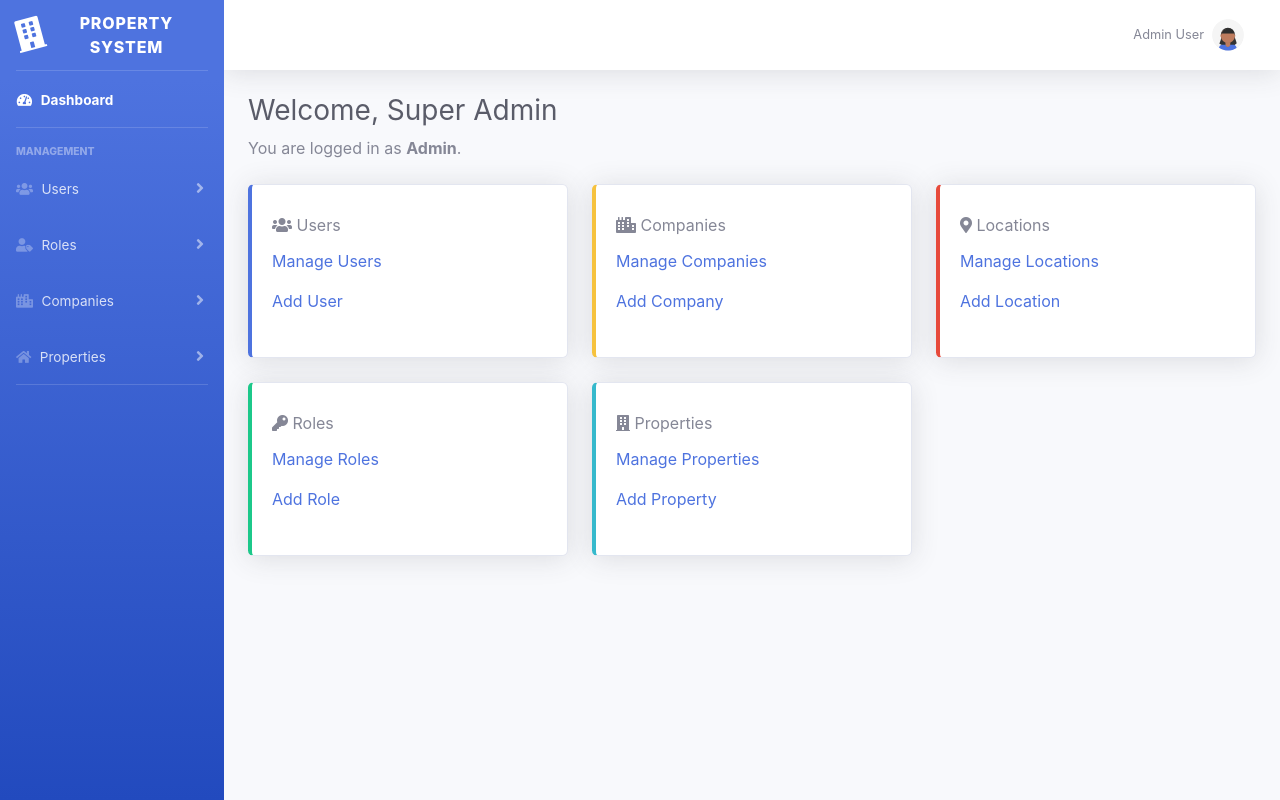
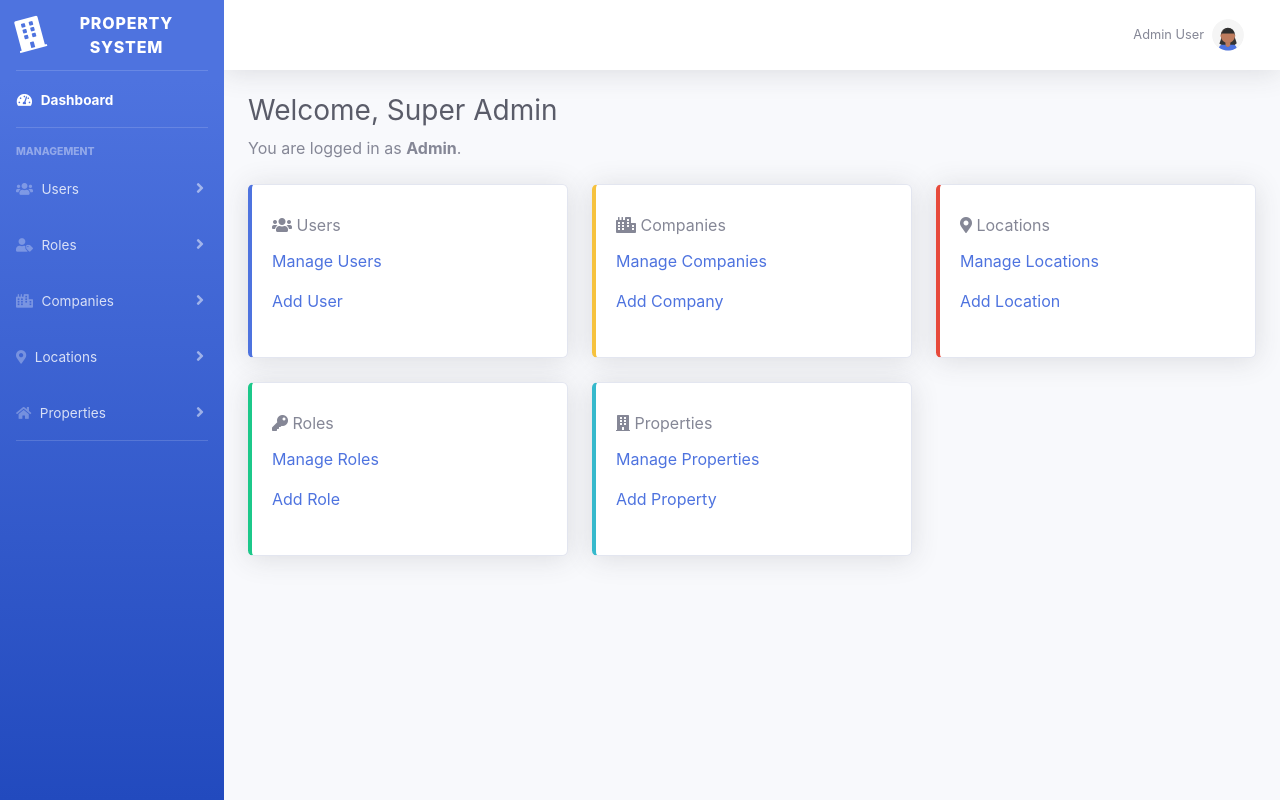
Before and after one commit to VirtusStack/Property_Amenity_Marketing_System, a PHP site: page /Property_Amenity_Marketing_System/templates/common/index.php in a window 1280 px wide. Run offline with PHP 8.4, Linux system fonts and the light colour scheme.

Commit message:
Update sidebar.php

```diff
--- a/templates/include/sidebar.php
+++ b/templates/include/sidebar.php
@@ -70,6 +70,20 @@
     </div>
   </li>
 
+  <!-- Locations Menu -->
+  <li class="nav-item">
+    <a class="nav-link collapsed" href="#" data-toggle="collapse" data-target="#collapseLocations" aria-expanded="true" aria-controls="collapseLocations">
+      <i class="fas fa-map-marker-alt"></i>
+      <span>Locations</span>
+    </a>
+    <div id="collapseLocations" class="collapse" aria-labelledby="headingLocations" data-parent="#accordionSidebar">
+      <div class="bg-white py-2 collapse-inner rounded">
+        <a class="collapse-item" href="<?= BASE_URL ?>/admin.php?action=manageLocations">Manage Locations</a>
+        <a class="collapse-item" href="<?= BASE_URL ?>/admin.php?action=newLocation">Add Location</a>
+      </div>
+    </div>
+  </li>
+
   <!-- Properties Menu -->
   <li class="nav-item">
     <a class="nav-link collapsed" href="#" data-toggle="collapse" data-target="#collapseProperties" aria-expanded="true" aria-controls="collapseProperties">
```
